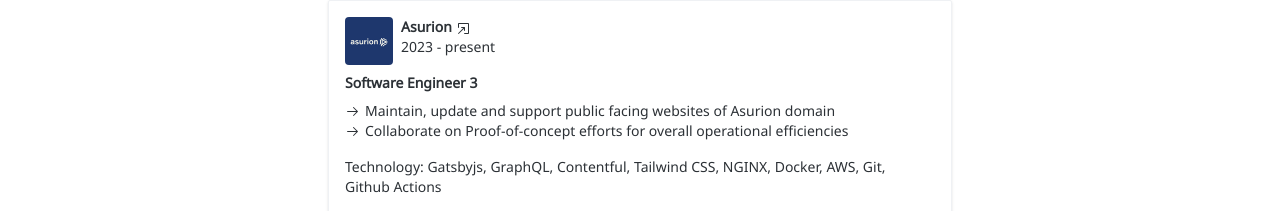
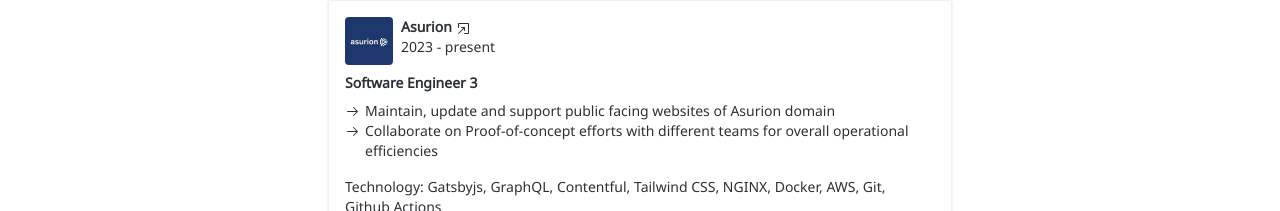
Before and after one commit to jasbeard/jsonbarba, a Next.js app: page / in a window 1280 px wide. Shown: the part 492-703 px from the top of the page. Built offline with nearby package versions, Linux system fonts and the light colour scheme.

Commit message:
fix: improve highlights

```diff
--- a/src/components/ExperienceSection.tsx
+++ b/src/components/ExperienceSection.tsx
@@ -16,7 +16,7 @@
       designation: 'Software Engineer 3',
       highlights: [
         "Maintain, update and support public facing websites of Asurion domain",
-        "Collaborate on Proof-of-concept efforts for overall operational efficiencies",
+        "Collaborate on Proof-of-concept efforts with different teams for overall operational efficiencies",
       ],
       period: '2023 - present',
       technology: ["Gatsbyjs", "GraphQL", "Contentful", "Tailwind CSS", "NGINX", "Docker", "AWS", "Git", "Github Actions"]
```
